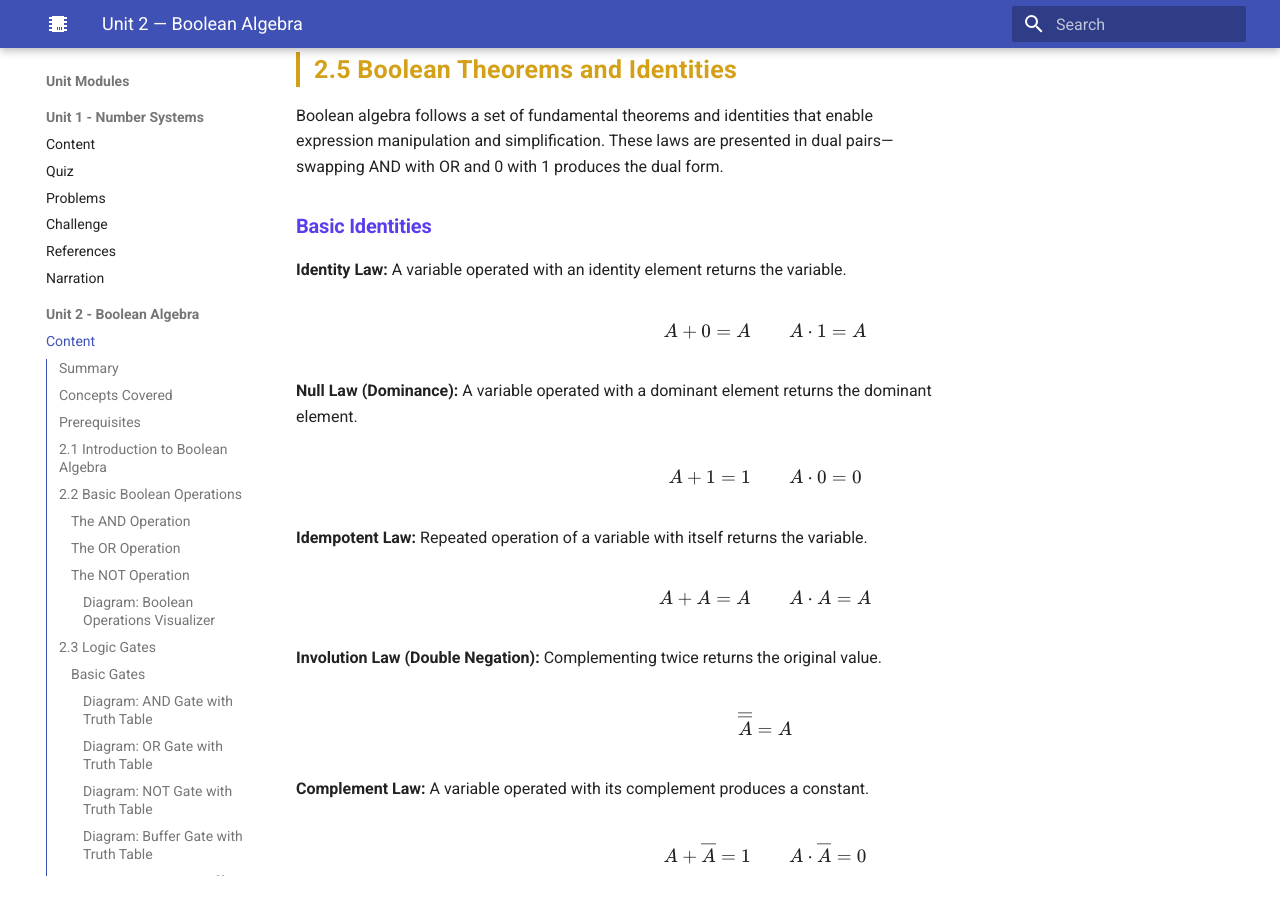
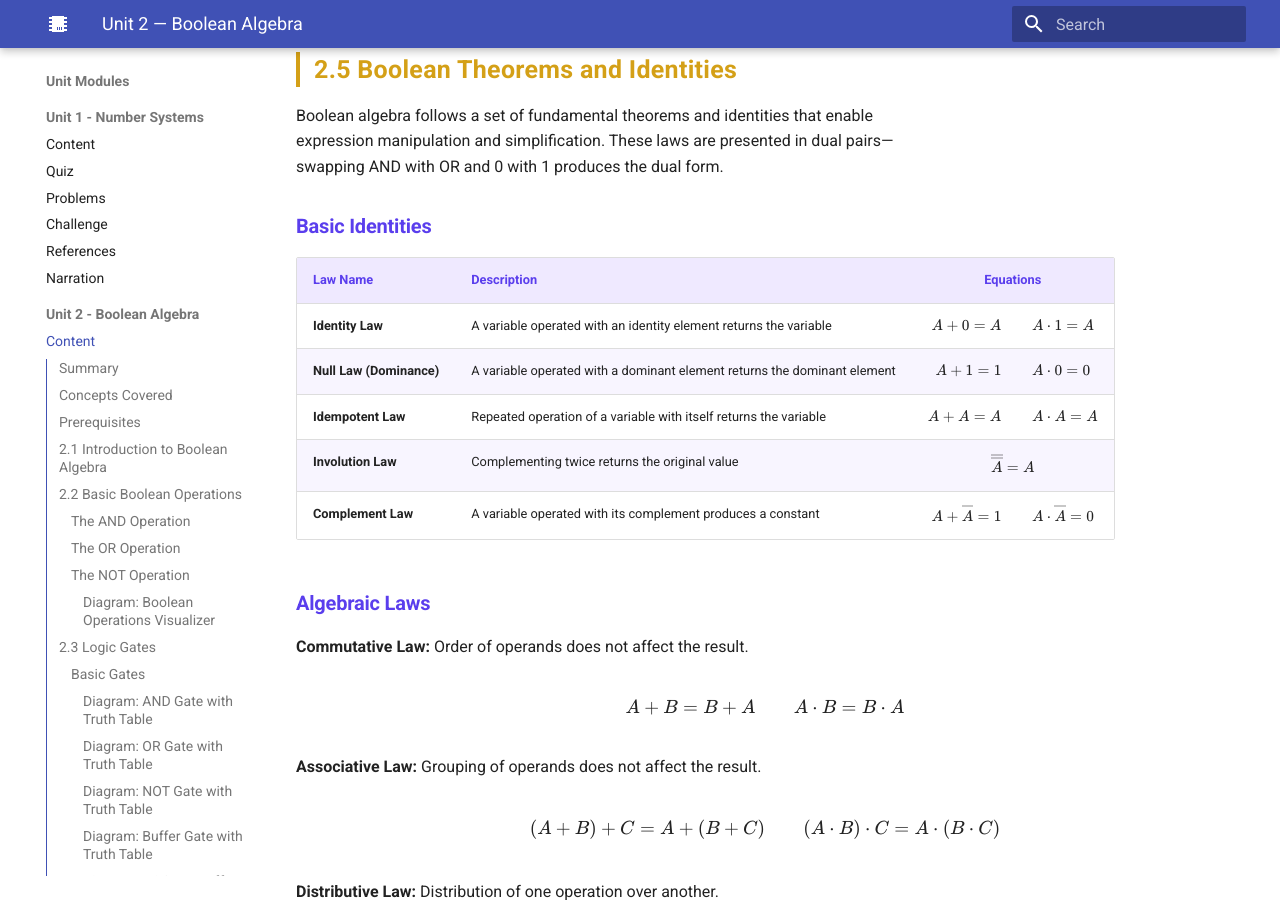
Before and after one commit to Nati-123/intelligent-textbook-ee2301, an MkDocs documentation site: the page built from docs/unit2-boolean-algebra/index.md, in a window 1280 px wide and 900 px high, scrolled down 15216 px. Built offline with MkDocs 1.6.1 and Material for MkDocs 9.7.7, drawn with Linux system fonts in a browser that asks for light colours; nearby versions of some CDN libraries.

Commit message:
Convert Boolean algebra basic identities to styled table
Co-Authored-By: Claude Opus 4.6 <noreply@anthropic.com>

```diff
--- a/docs/unit2-boolean-algebra/index.md
+++ b/docs/unit2-boolean-algebra/index.md
@@ -483,25 +483,13 @@ Boolean algebra follows a set of fundamental theorems and identities that enable
 
 ### Basic Identities
 
-**Identity Law:** A variable operated with an identity element returns the variable.
-
-$$A + 0 = A \qquad A \cdot 1 = A$$
-
-**Null Law (Dominance):** A variable operated with a dominant element returns the dominant element.
-
-$$A + 1 = 1 \qquad A \cdot 0 = 0$$
-
-**Idempotent Law:** Repeated operation of a variable with itself returns the variable.
-
-$$A + A = A \qquad A \cdot A = A$$
-
-**Involution Law (Double Negation):** Complementing twice returns the original value.
-
-$$\overline{\overline{A}} = A$$
-
-**Complement Law:** A variable operated with its complement produces a constant.
-
-$$A + \overline{A} = 1 \qquad A \cdot \overline{A} = 0$$
+| Law Name | Description | Equations |
+|:---------|:------------|:---------:|
+| **Identity Law** | A variable operated with an identity element returns the variable | $A + 0 = A \qquad A \cdot 1 = A$ |
+| **Null Law (Dominance)** | A variable operated with a dominant element returns the dominant element | $A + 1 = 1 \qquad A \cdot 0 = 0$ |
+| **Idempotent Law** | Repeated operation of a variable with itself returns the variable | $A + A = A \qquad A \cdot A = A$ |
+| **Involution Law** | Complementing twice returns the original value | $\overline{\overline{A}} = A$ |
+| **Complement Law** | A variable operated with its complement produces a constant | $A + \overline{A} = 1 \qquad A \cdot \overline{A} = 0$ |
 
 ### Algebraic Laws
 
```
